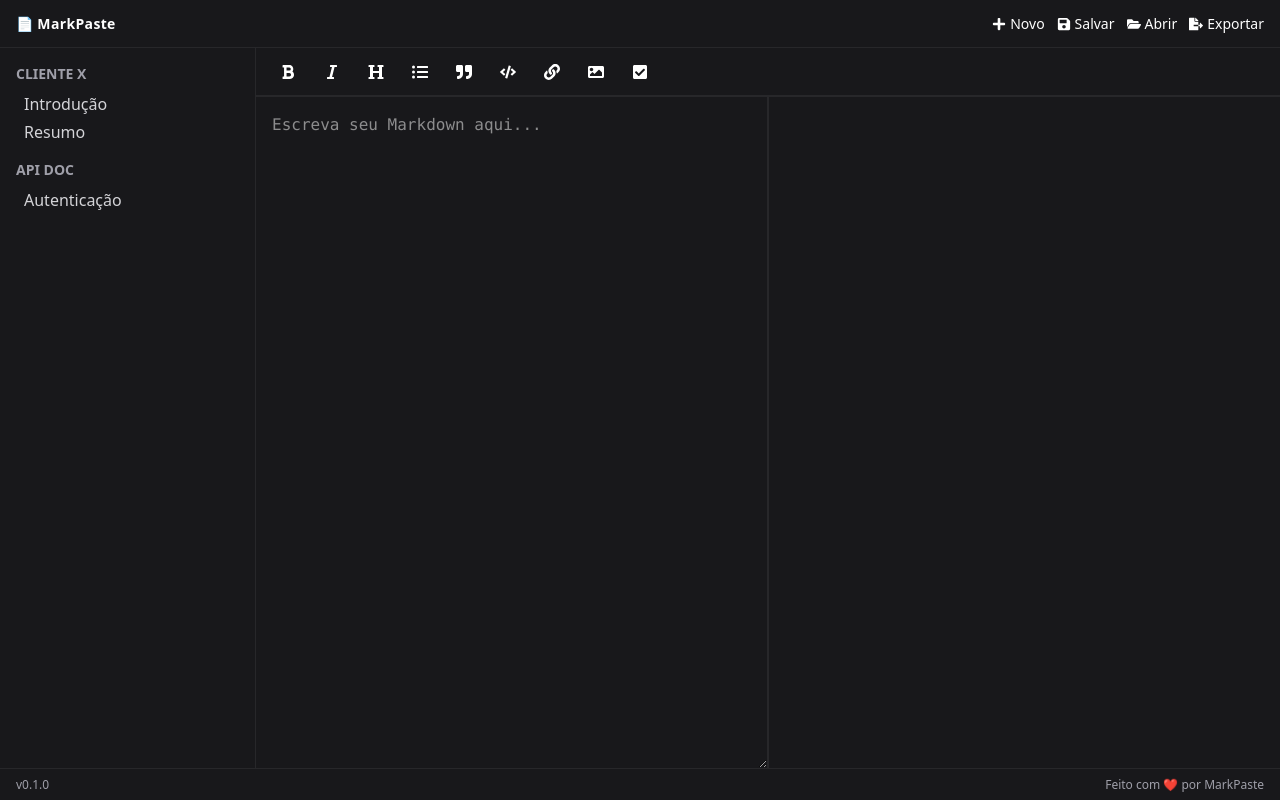
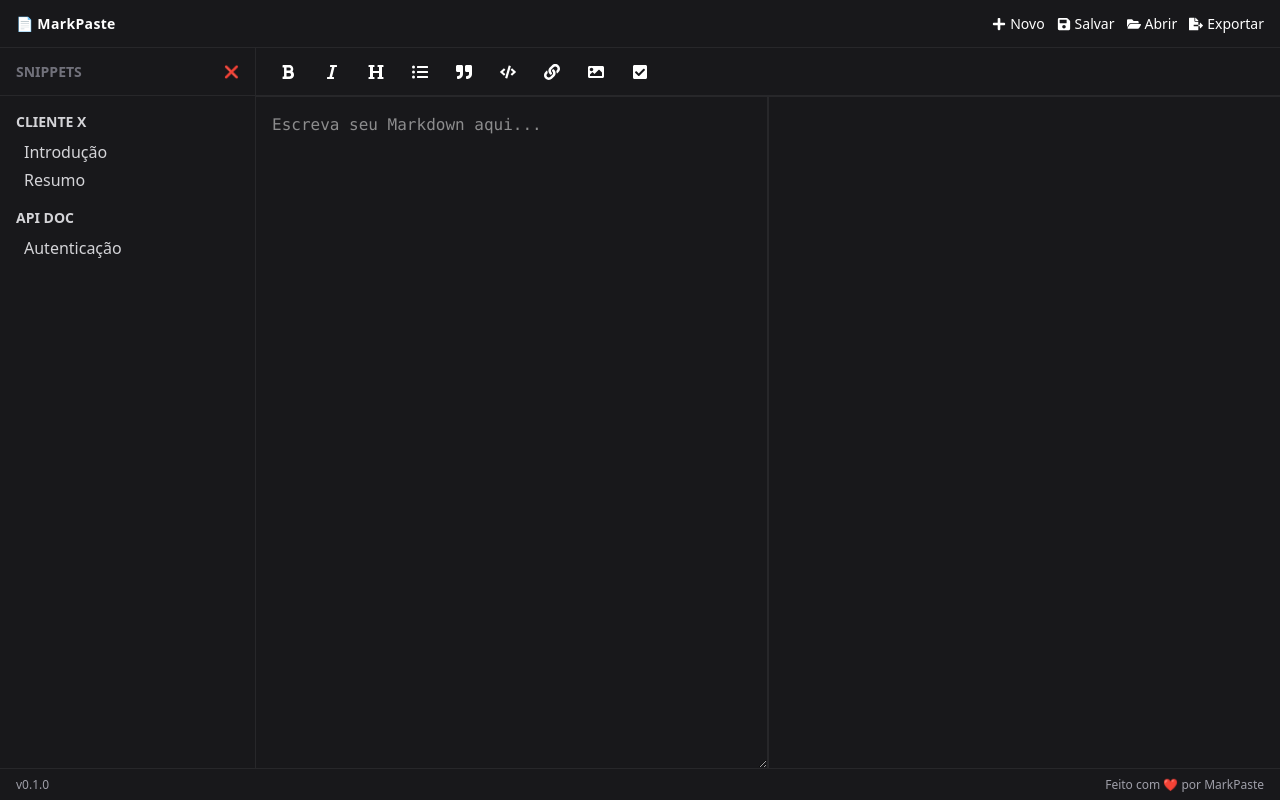
Before and after one commit to iberno/markpaste, a React (Vite) app: page / in a window 1280 px wide. Built offline with nearby package versions, Linux system fonts and the light colour scheme.

Commit message:
Some changes about design, collapse sidebar, animations

```diff
--- a/src/App.jsx
+++ b/src/App.jsx
@@ -11,6 +11,7 @@ import "./styles/tailwind.css";
 import sampleData from "./database/sampleData.js";
 
 function App() {
+  const [sidebarVisible, setSidebarVisible] = useState(true)
   const [content, setContent] = useState('')
   const textareaRef = useRef(null)
 
@@ -43,17 +44,38 @@ const handleAction = (action) => {
 }
 return (
   <div className="h-screen flex flex-col bg-zinc-950 text-white overflow-hidden">
-    {/* Topbar global */}
+    {/* 🔝 Topbar global com ações: novo, salvar etc */}
     <Topbar onAction={handleAction} />
 
-    {/* Conteúdo */}
+    {/* 🖥️ Área principal: Sidebar + Editor + Preview */}
     <div className="flex flex-1 overflow-hidden">
-      {/* Sidebar */}
-      <Sidebar data={sampleData} onSelect={setContent} />
+      {/* 📁 Sidebar ou aba colapsada */}
+      {sidebarVisible ? (
+        <div className="transition-all duration-700 ease-in-out w-64 bg-zinc-900 border-r border-zinc-800 overflow-hidden">
+          <Sidebar
+            data={sampleData}
+            onSelect={setContent}
+            onCollapse={() => setSidebarVisible(false)}
+          />
+        </div>
+      ) : (
+        <div className="transition-all duration-700 ease-in-out  w-6 bg-zinc-900 border-r border-zinc-800 flex items-start justify-center">
+          <button
+            onClick={() => setSidebarVisible(true)}
+            className="mt-2 text-zinc-400 hover:text-white text-xs"
+            title="Mostrar Sidebar"
+          >
+            📂
+          </button>
+        </div>
+      )}
 
-      {/* Editor + Preview + Toolbar */}
+      {/* Área de edição e preview */}
       <div className="flex flex-col flex-1">
+        {/* 🎨 Toolbar de formatação Markdown */}
         <Toolbar onAction={handleAction} />
+
+        {/* ✍️ Editor | 📄 Preview */}
         <div className="flex flex-1 overflow-hidden border-t border-zinc-800">
           <div className="w-1/2 border-r border-zinc-800">
             <Editor
@@ -69,7 +91,7 @@ return (
       </div>
     </div>
 
-    {/* Footer */}
+    {/* 🔻 Rodapé */}
     <Footer />
   </div>
 )
--- a/src/components/Sidebar.jsx
+++ b/src/components/Sidebar.jsx
@@ -1,9 +1,20 @@
-export default function Sidebar({ data, onSelect}){
+export default function Sidebar({ data, onSelect, onCollapse}){
     return (
-        <div className="w-64 h-full overflow-y-auto bg-zinc-900 border-r border-zinc-800 p-4">
+        <div className="w-64 h-full overflow-y-auto bg-zinc-900 border-r border-zinc-800">
+            {/* Topo da Sidebar com botão de fechar */}
+            <div className="flex justify-between items-center mb-4 h-12 px-4 border-b border-zinc-800">
+                <h2 className="text-sm uppercase font-bold text-zinc-500">Snippets</h2>
+                <button
+                onClick={onCollapse}
+                title="Esconder Sidebar"
+                className="text-zinc-500 hover:text-white text-xs"
+                >
+                ❌
+                </button>
+            </div>
             {data.map((cat) => (
-                <div key={cat.id} className="mb-4">
-                    <h3 className="text-sm uppercase font-bold text-zinc-400">{cat.name}</h3>
+                <div key={cat.id} className="mb-4 ml-4">
+                    <h3 className="text-sm uppercase font-bold text-zinc-300">{cat.name}</h3>
                     <ul className="ml-2 mt-2 space-y-1">
                         {cat.snippets.map((snip) => (
                             <li
--- a/src/components/TopBar.jsx
+++ b/src/components/TopBar.jsx
@@ -1,4 +1,4 @@
-import { FaPlus, FaSave, FaFolderOpen, FaFileExport } from 'react-icons/fa'
+import { FaBars, FaPlus, FaSave, FaFolderOpen, FaFileExport } from 'react-icons/fa'
 
 export default function Topbar({ onAction }) {
   const buttons = [
```
